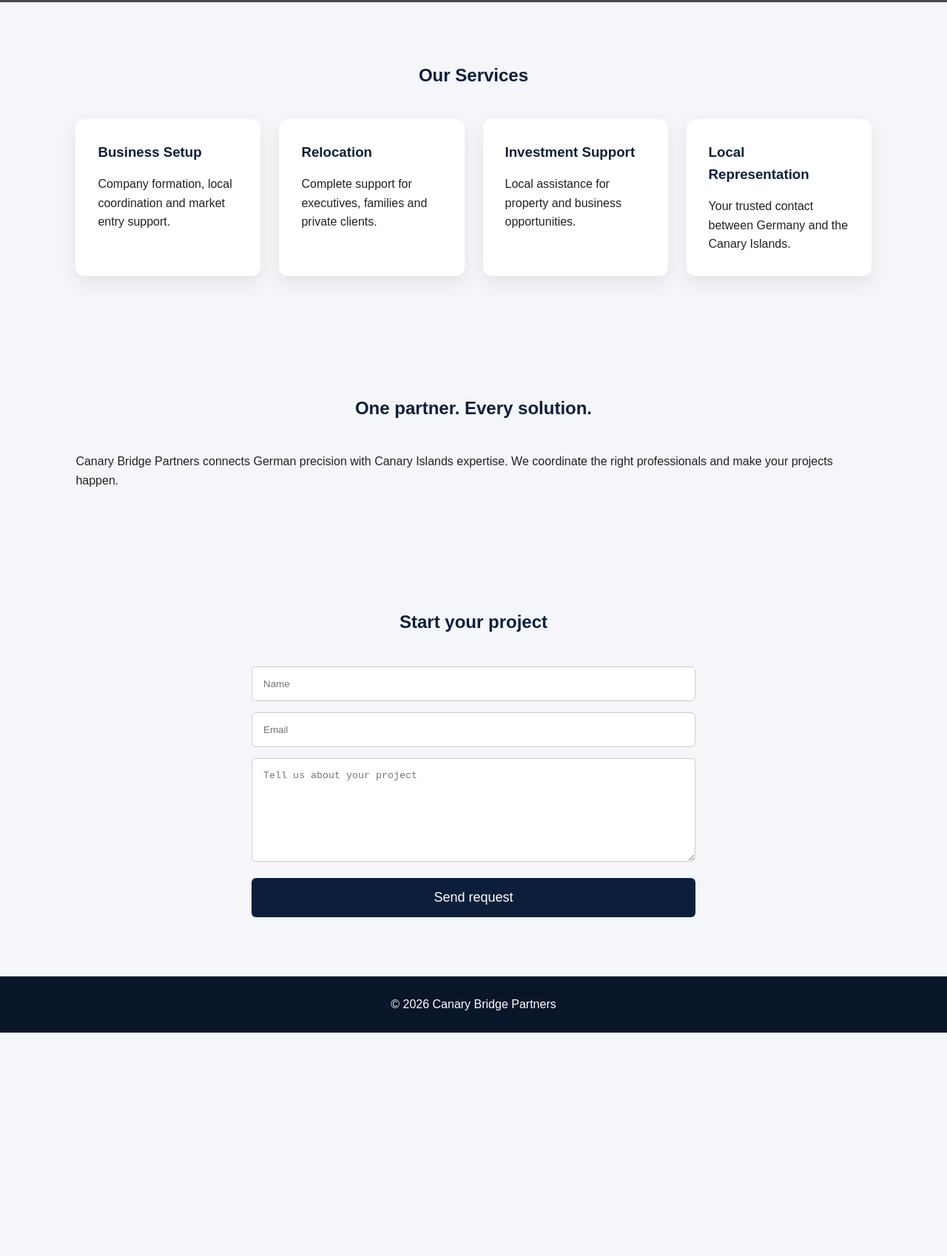
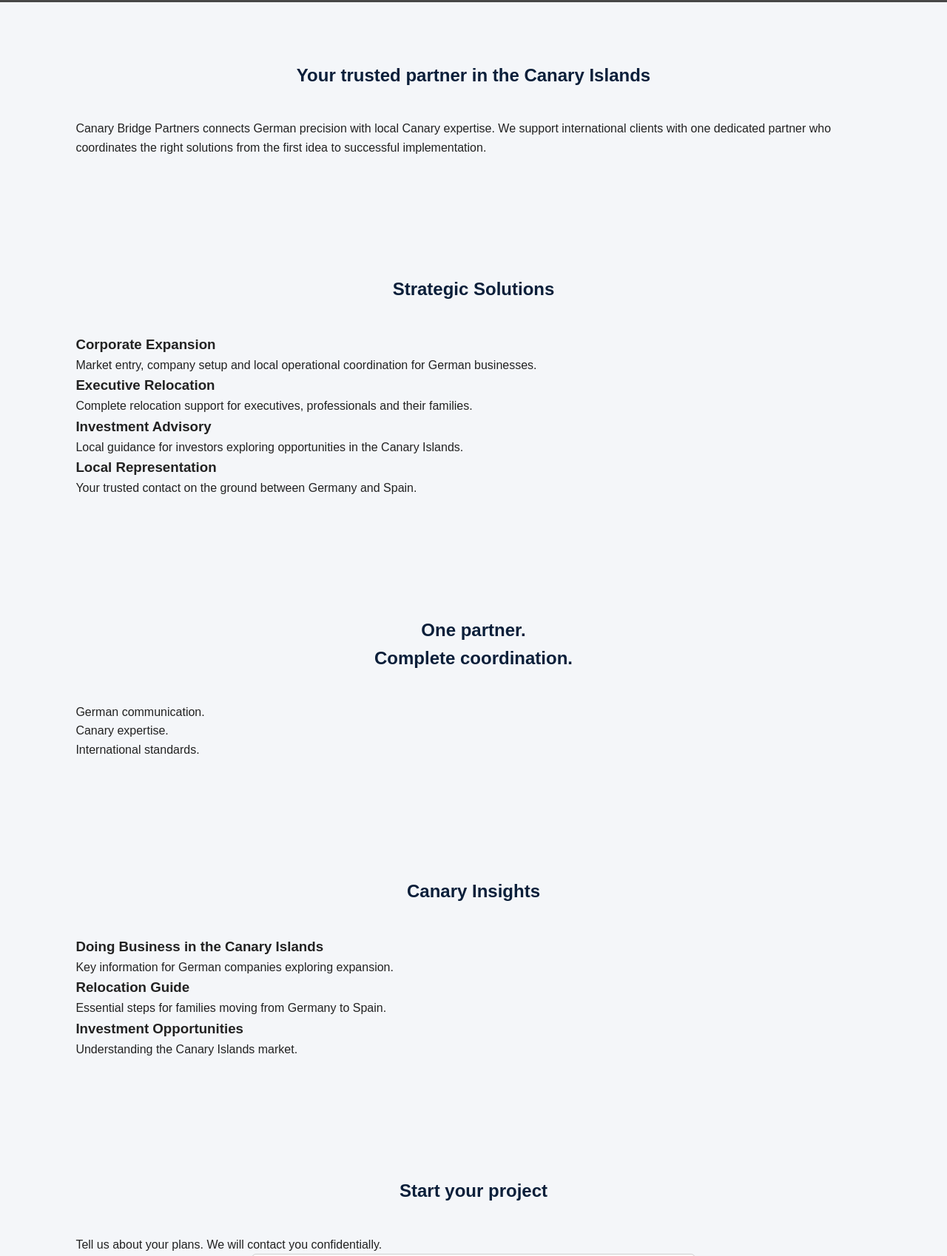
Before and after one commit to canary-bridge-partners/canarybridgepartners-web, a plain HTML site: page index.html in a window 1280 px wide. Shown: the part 802-2500 px from the top of the page at 74% size. Before the commit the page ends 2198 px from the top, so only its background shows below. Drawn offline with Linux system fonts and the light colour scheme; grey boxes are pictures that could not be loaded.

Commit message:
Update index.html for language and content changes

```diff
--- a/index.html
+++ b/index.html
@@ -1,134 +1,303 @@
 <!DOCTYPE html>
-<html lang="de">
+<html lang="en">
+
 <head>
+
 <meta charset="UTF-8">
 <meta name="viewport" content="width=device-width, initial-scale=1.0">
 
-<title>Canary Bridge Partners | Your German Connection to the Canary Islands</title>
+<title>Canary Bridge Partners | German Business Partner in the Canary Islands</title>
+
+<meta name="description" content="Strategic business expansion, relocation and investment support between Germany and the Canary Islands.">
 
 <link rel="stylesheet" href="styles.css">
+
 </head>
+
 
 <body>
 
-<header>
+
+<header class="header">
+
 <div class="logo">
 Canary Bridge Partners
 </div>
 
+
 <nav>
-<a href="#services">Services</a>
-<a href="#about">About</a>
+
+<a href="#solutions">Solutions</a>
+<a href="#advantage">Canary Advantage</a>
+<a href="#insights">Insights</a>
 <a href="#contact">Contact</a>
+
 </nav>
+
 </header>
+
 
 
 <section class="hero">
 
-<div class="hero-text">
+
+<div class="hero-overlay"></div>
+
+
+<div class="hero-content">
+
+
+<p class="small-title">
+GERMANY · SPAIN · CANARY ISLANDS
+</p>
+
 
 <h1>
-Your trusted partner in the Canary Islands
+Building bridges between Germany and the Canary Islands
 </h1>
 
+
 <p>
-We help German companies, investors and families establish themselves successfully in Spain.
+Strategic business, relocation and investment solutions for companies, investors and families seeking opportunities in the Canary Islands.
 </p>
 
-<a href="#contact" class="button">
-Request a consultation
+
+<a class="primary-button" href="#contact">
+Request a private consultation
 </a>
 
+
 </div>
+
 
 </section>
 
 
-<section id="services">
+
+
+
+<section id="advantage" class="intro">
+
 
 <h2>
-Our Services
+Your trusted partner in the Canary Islands
 </h2>
 
 
-<div class="cards">
+<p>
 
-<div class="card">
-<h3>Business Setup</h3>
+Canary Bridge Partners connects German precision with local Canary expertise.
+
+We support international clients with one dedicated partner who coordinates the right solutions from the first idea to successful implementation.
+
+</p>
+
+
+</section>
+
+
+
+
+
+<section id="solutions" class="solutions">
+
+
+<h2>
+Strategic Solutions
+</h2>
+
+
+<div class="solution-grid">
+
+
+
+<div class="solution-card">
+
+<h3>
+Corporate Expansion
+</h3>
+
 <p>
-Company formation, local coordination and market entry support.
+Market entry, company setup and local operational coordination for German businesses.
+</p>
+
+</div>
+
+
+
+
+<div class="solution-card">
+
+<h3>
+Executive Relocation
+</h3>
+
+<p>
+Complete relocation support for executives, professionals and their families.
+</p>
+
+</div>
+
+
+
+
+
+<div class="solution-card">
+
+<h3>
+Investment Advisory
+</h3>
+
+<p>
+Local guidance for investors exploring opportunities in the Canary Islands.
+</p>
+
+</div>
+
+
+
+
+
+<div class="solution-card">
+
+<h3>
+Local Representation
+</h3>
+
+<p>
+Your trusted contact on the ground between Germany and Spain.
+</p>
+
+</div>
+
+
+
+</div>
+
+
+</section>
+
+
+
+
+
+<section class="statement">
+
+
+<h2>
+
+One partner.
+<br>
+Complete coordination.
+
+</h2>
+
+
+<p>
+
+German communication.
+<br>
+Canary expertise.
+<br>
+International standards.
+
+</p>
+
+
+</section>
+
+
+
+
+
+<section id="insights" class="insights">
+
+
+<h2>
+Canary Insights
+</h2>
+
+
+<div class="insight-grid">
+
+
+<div>
+<h3>
+Doing Business in the Canary Islands
+</h3>
+<p>
+Key information for German companies exploring expansion.
 </p>
 </div>
 
 
-<div class="card">
-<h3>Relocation</h3>
+
+<div>
+<h3>
+Relocation Guide
+</h3>
 <p>
-Complete support for executives, families and private clients.
+Essential steps for families moving from Germany to Spain.
 </p>
 </div>
 
 
-<div class="card">
-<h3>Investment Support</h3>
+
+<div>
+<h3>
+Investment Opportunities
+</h3>
 <p>
-Local assistance for property and business opportunities.
-</p>
-</div>
-
-
-<div class="card">
-<h3>Local Representation</h3>
-<p>
-Your trusted contact between Germany and the Canary Islands.
+Understanding the Canary Islands market.
 </p>
 </div>
 
 
 </div>
 
-</section>
-
-
-<section id="about">
-
-<h2>
-One partner. Every solution.
-</h2>
-
-<p>
-Canary Bridge Partners connects German precision with Canary Islands expertise.
-We coordinate the right professionals and make your projects happen.
-</p>
 
 </section>
 
 
 
-<section id="contact">
+
+
+<section id="contact" class="contact">
+
 
 <h2>
 Start your project
 </h2>
 
 
+<p>
+Tell us about your plans. We will contact you confidentially.
+</p>
+
+
 <form>
 
-<input placeholder="Name">
 
-<input placeholder="Email">
+<input type="text" placeholder="Name">
 
-<textarea placeholder="Tell us about your project"></textarea>
+
+<input type="email" placeholder="Email">
+
+
+<textarea placeholder="How can we help you?"></textarea>
+
 
 <button>
-Send request
+Request consultation
 </button>
+
 
 </form>
 
 
 </section>
+
+
 
 
 
@@ -141,7 +310,10 @@
 </footer>
 
 
+
+
 <script src="app.js"></script>
+
 
 </body>
 
```
